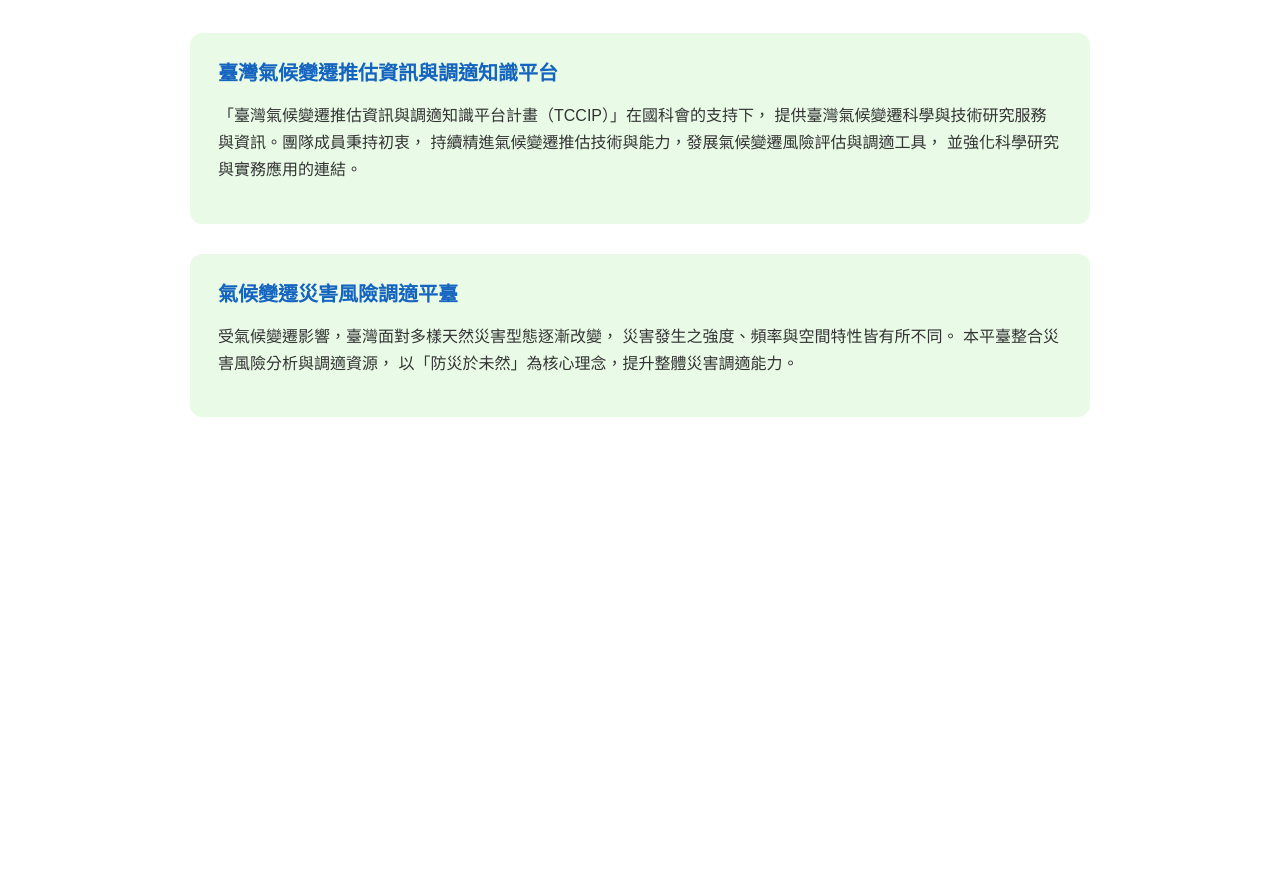
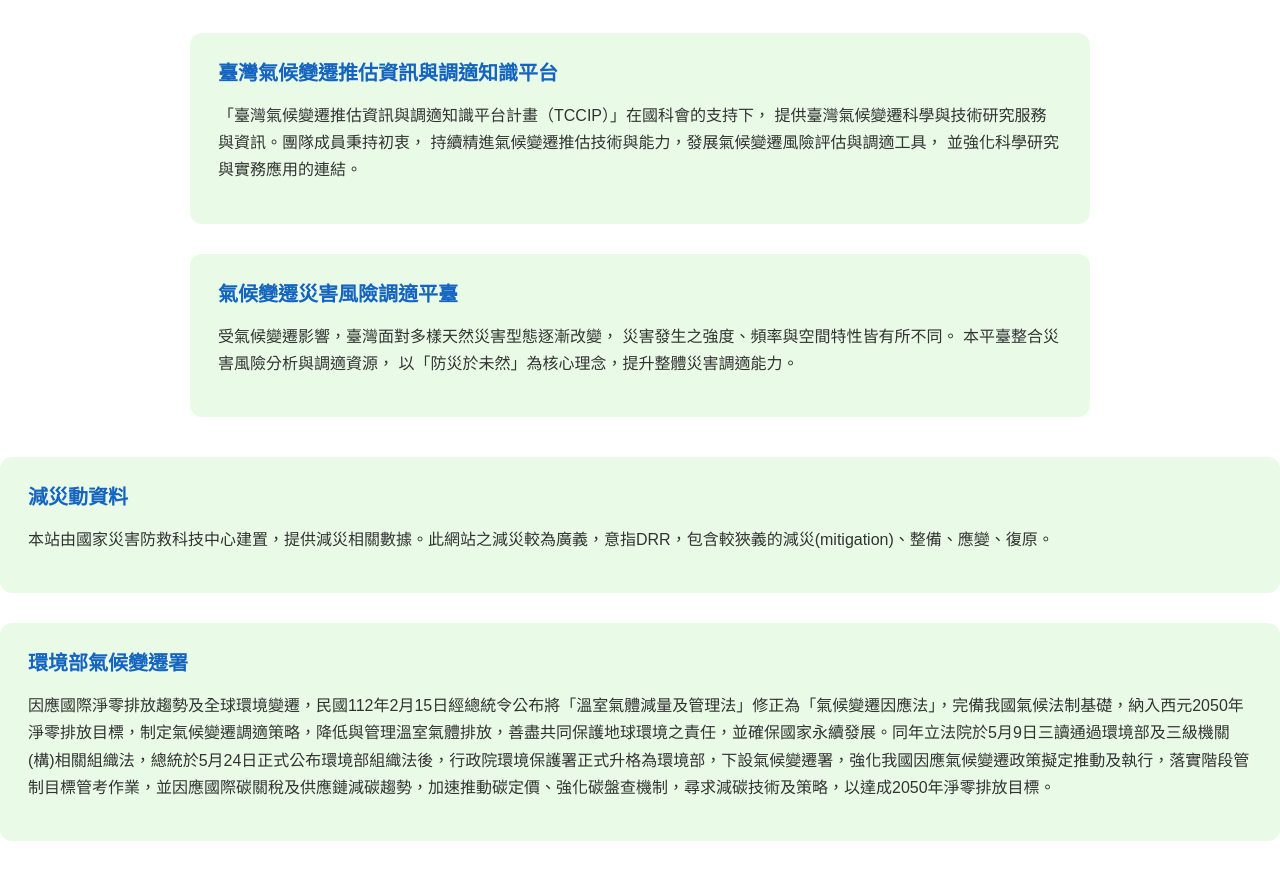
Before and after one commit to lavendbread/onepage-site, a plain HTML site: page index.html in a window 1280 px wide. Shown: the part 100-971 px from the top of the page. Before the commit the page ends 800 px from the top, so only its background shows below. Drawn offline with Linux system fonts and the light colour scheme.

Commit message:
Update index.html

```diff
--- a/index.html
+++ b/index.html
@@ -14,7 +14,7 @@
 
     <div class="card">
       <h2 class="card-title">
-        <a href="#" target="_blank">
+        <a href="https://tccip.ncdr.nat.gov.tw/" target="_blank">
           臺灣氣候變遷推估資訊與調適知識平台
         </a>
       </h2>
@@ -28,7 +28,7 @@
 
     <div class="card">
       <h2 class="card-title">
-        <a href="#" target="_blank">
+        <a href="https://dra.ncdr.nat.gov.tw/" target="_blank">
           氣候變遷災害風險調適平臺
         </a>
       </h2>
@@ -40,6 +40,30 @@
       </p>
     </div>
 
+        </div>
+
+    <div class="card">
+      <h2 class="card-title">
+        <a href="https://drrstat.ncdr.nat.gov.tw/" target="_blank">
+          減災動資料
+        </a>
+      </h2>
+      <p>
+         本站由國家災害防救科技中心建置，提供減災相關數據。此網站之減災較為廣義，意指DRR，包含較狹義的減災(mitigation)、整備、應變、復原。
+      </p>
+    </div>
+
+    <div class="card">
+      <h2 class="card-title">
+        <a href="https://www.cca.gov.tw/" target="_blank">
+          環境部氣候變遷署
+        </a>
+      </h2>
+      <p>
+         因應國際淨零排放趨勢及全球環境變遷，民國112年2月15日經總統令公布將「溫室氣體減量及管理法」修正為「氣候變遷因應法」，完備我國氣候法制基礎，納入西元2050年淨零排放目標，制定氣候變遷調適策略，降低與管理溫室氣體排放，善盡共同保護地球環境之責任，並確保國家永續發展。同年立法院於5月9日三讀通過環境部及三級機關(構)相關組織法，總統於5月24日正式公布環境部組織法後，行政院環境保護署正式升格為環境部，下設氣候變遷署，強化我國因應氣候變遷政策擬定推動及執行，落實階段管制目標管考作業，並因應國際碳關稅及供應鏈減碳趨勢，加速推動碳定價、強化碳盤查機制，尋求減碳技術及策略，以達成2050年淨零排放目標。
+      </p>
+    </div>
+
   </div>
 
 </body>
```
